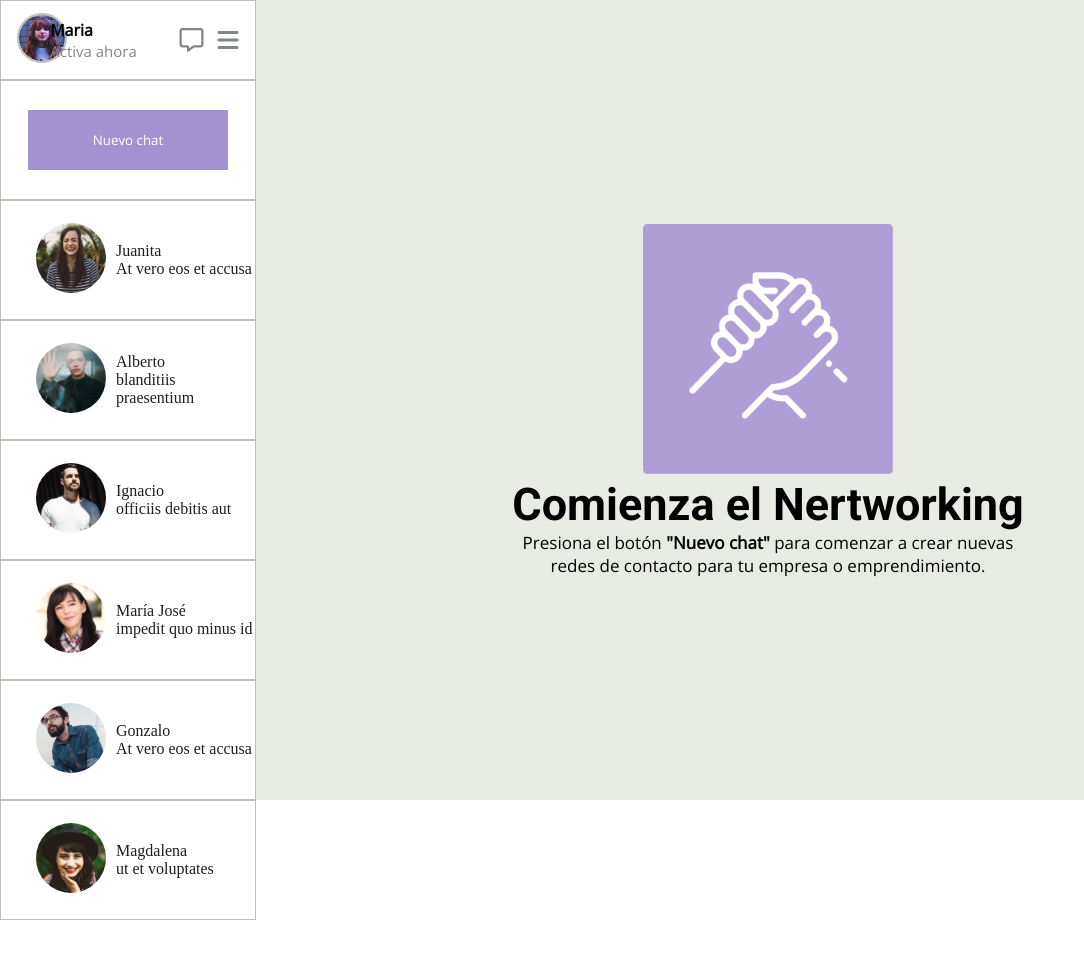
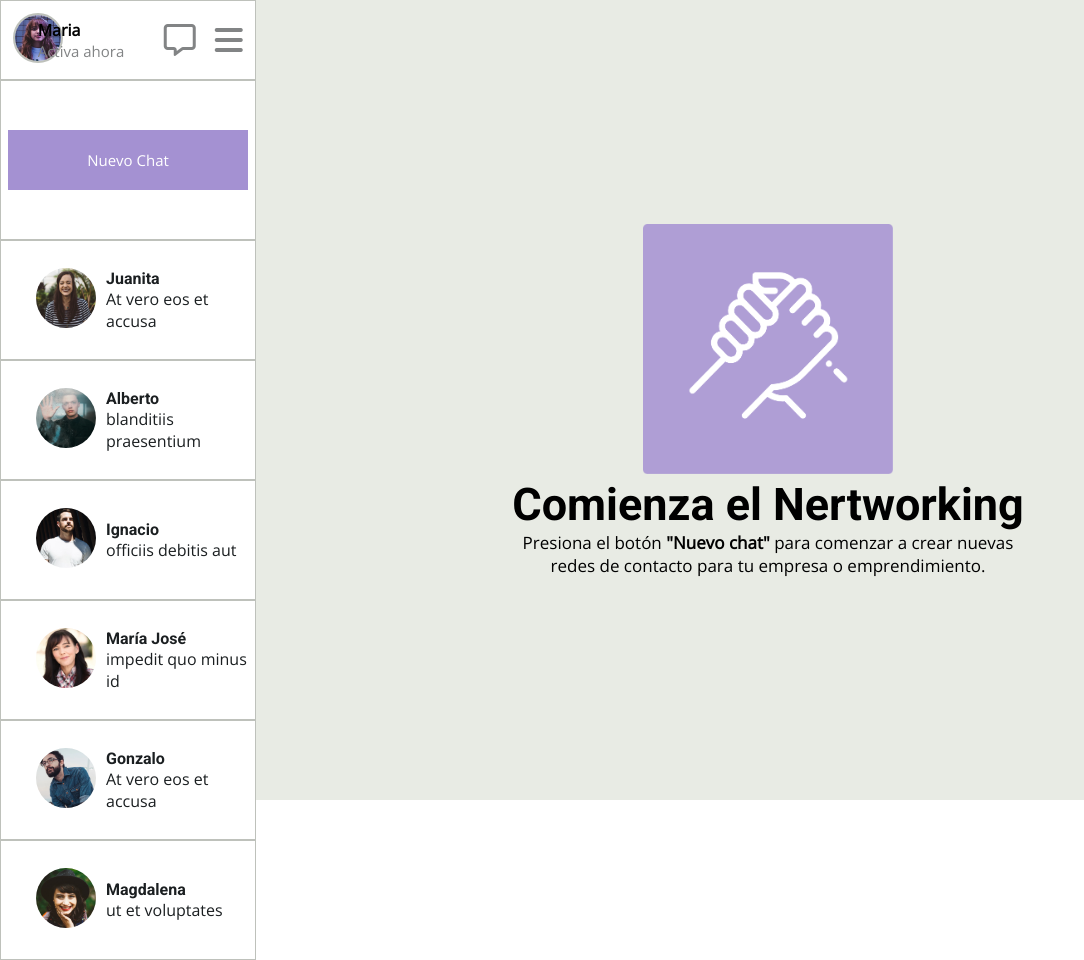
Before and after one commit to maximilianoarevalo/DesafioLatam, a plain HTML site: page Modulo2/Desafio1/index.html in a window 1280 px wide. Shown: the whole page, without its empty margins (0-1084 px from the left). Before the commit the page ends 920 px from the top, so only its background shows below. Drawn offline with nearby package versions, Linux system fonts and the light colour scheme.

Commit message:
Seccion contactos lista

```diff
--- a/Modulo2/Desafio1/assets/css/styles.css
+++ b/Modulo2/Desafio1/assets/css/styles.css
@@ -54,19 +54,19 @@
 }
 
 .left-section .chat{
-    min-height: 15vh;
+    min-height: 20vh;
     border: 1px solid #BEC1BB;
     display: flex;
 }
 
 .left-section .chat .new-chat{
     background-color: #A491D2;
-    width: 200px;
+    width: 240px;
     height: 60px;
     margin: auto;
     color: white;
     font-family: 'Open Sans', sans-serif;
-    font-weight: 16px;
+    font-size: 15px;
     border: none;
 }
 
@@ -83,8 +83,8 @@
 }
 
 .left-section .person-image img{
-    width: 70px;
-    height: 70px;
+    width: 60px;
+    height: 60px;
     border-radius: 50%;
     margin-right: 10px;
     margin-left: 35px;
@@ -99,8 +99,16 @@
     margin-bottom: 5px;
 }
 
+.left-section .person-name{
+    color: #1B1F21;
+    font-family: 'Roboto', sans-serif;
+
+
+}
+
 .left-section .person-text{
     color: #1B1F21;
+    font-family: 'Open sans', sans-serif;
 }
 
 .right-section{
--- a/Modulo2/Desafio1/index.html
+++ b/Modulo2/Desafio1/index.html
@@ -23,14 +23,14 @@
           </div>
           <div class="profile-icons">
             <i
-              class="fa-regular fa-message fa-xl"
-              style="color: #828485; margin: 10px"
+              class="fa-regular fa-message fa-2xl"
+              style="color: #828485; margin: 15px"
             ></i>
-            <i class="fa-solid fa-bars fa-xl" style="color: #828485"></i>
+            <i class="fa-solid fa-bars fa-2xl" style="color: #828485"></i>
           </div>
         </div>
         <div class="chat">
-          <button class="new-chat">Nuevo chat</button>
+          <button class="new-chat">Nuevo Chat</button>
         </div>
         <div class="contacts">
           <div class="person">
@@ -38,7 +38,7 @@
               <img src="./assets/img/juanita.jpg" alt="" />
             </div>
             <div class="person-data">
-              <p class="person-text">Juanita</p>
+              <p class="person-name">Juanita</p>
               <p class="person-text">At vero eos et accusa</p>
             </div>
           </div>
@@ -47,7 +47,7 @@
               <img src="./assets/img/alberto.jpg" alt="" />
             </div>
             <div class="person-data">
-              <p class="person-text">Alberto</p>
+              <p class="person-name">Alberto</p>
               <p class="person-text">blanditiis praesentium</p>
             </div>
           </div>
@@ -56,7 +56,7 @@
               <img src="./assets/img/ignacio.jpg" alt="" />
             </div>
             <div class="person-data">
-              <p class="person-text">Ignacio</p>
+              <p class="person-name">Ignacio</p>
               <p class="person-text">officiis debitis aut</p>
             </div>
           </div>
@@ -65,7 +65,7 @@
               <img src="./assets/img/mariajose.jpg" alt="" />
             </div>
             <div class="person-data">
-              <p class="person-text">María José</p>
+              <p class="person-name">María José</p>
               <p class="person-text">impedit quo minus id</p>
             </div>
           </div>
@@ -74,7 +74,7 @@
               <img src="./assets/img/gonzalo.jpg" alt="" />
             </div>
             <div class="person-data">
-              <p class="person-text">Gonzalo</p>
+              <p class="person-name">Gonzalo</p>
               <p class="person-text">At vero eos et accusa</p>
             </div>
           </div>
@@ -83,7 +83,7 @@
               <img src="./assets/img/magdalena.jpg" alt="" />
             </div>
             <div class="person-data">
-              <p class="person-text">Magdalena</p>
+              <p class="person-name">Magdalena</p>
               <p class="person-text">ut et voluptates</p>
             </div>
           </div>
```
